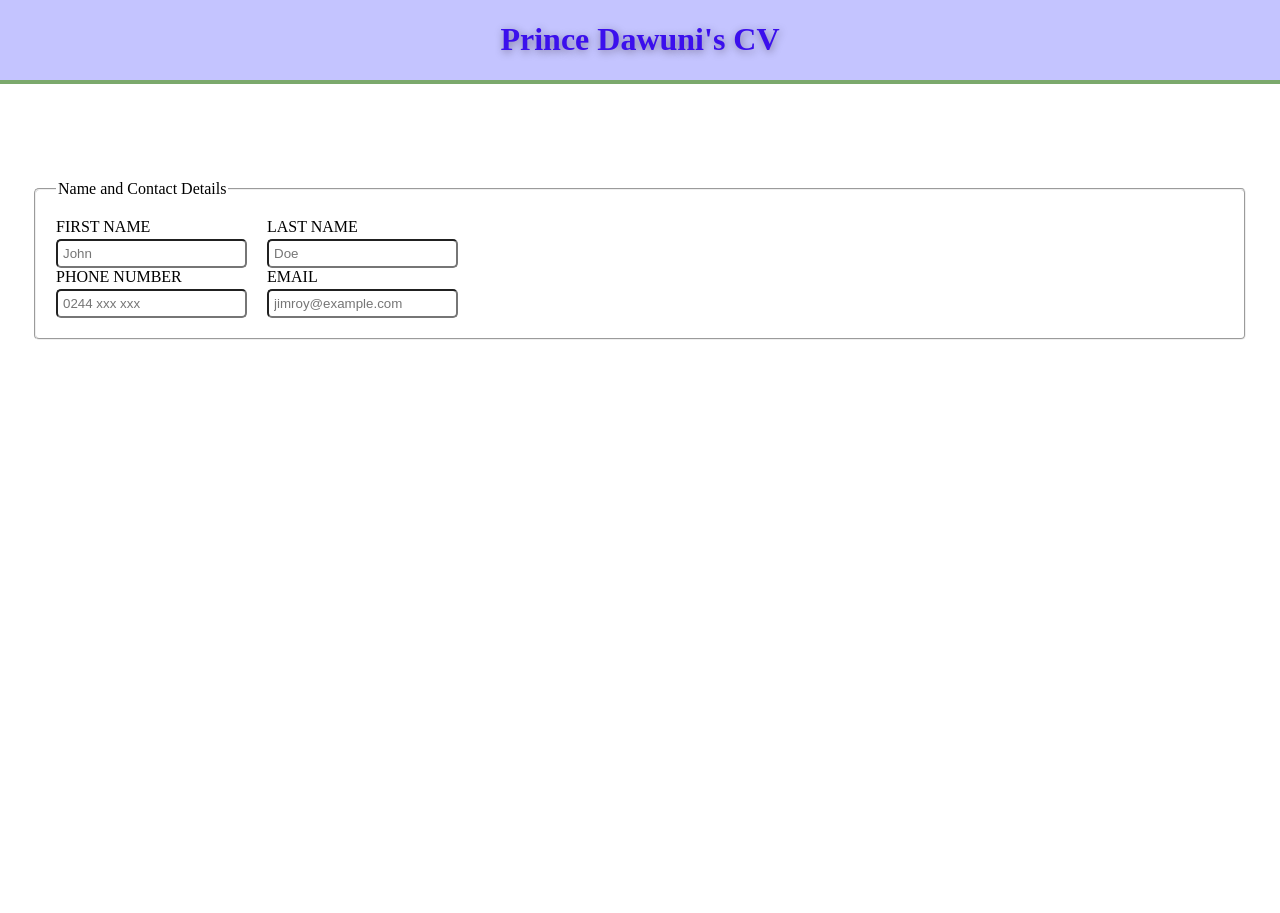
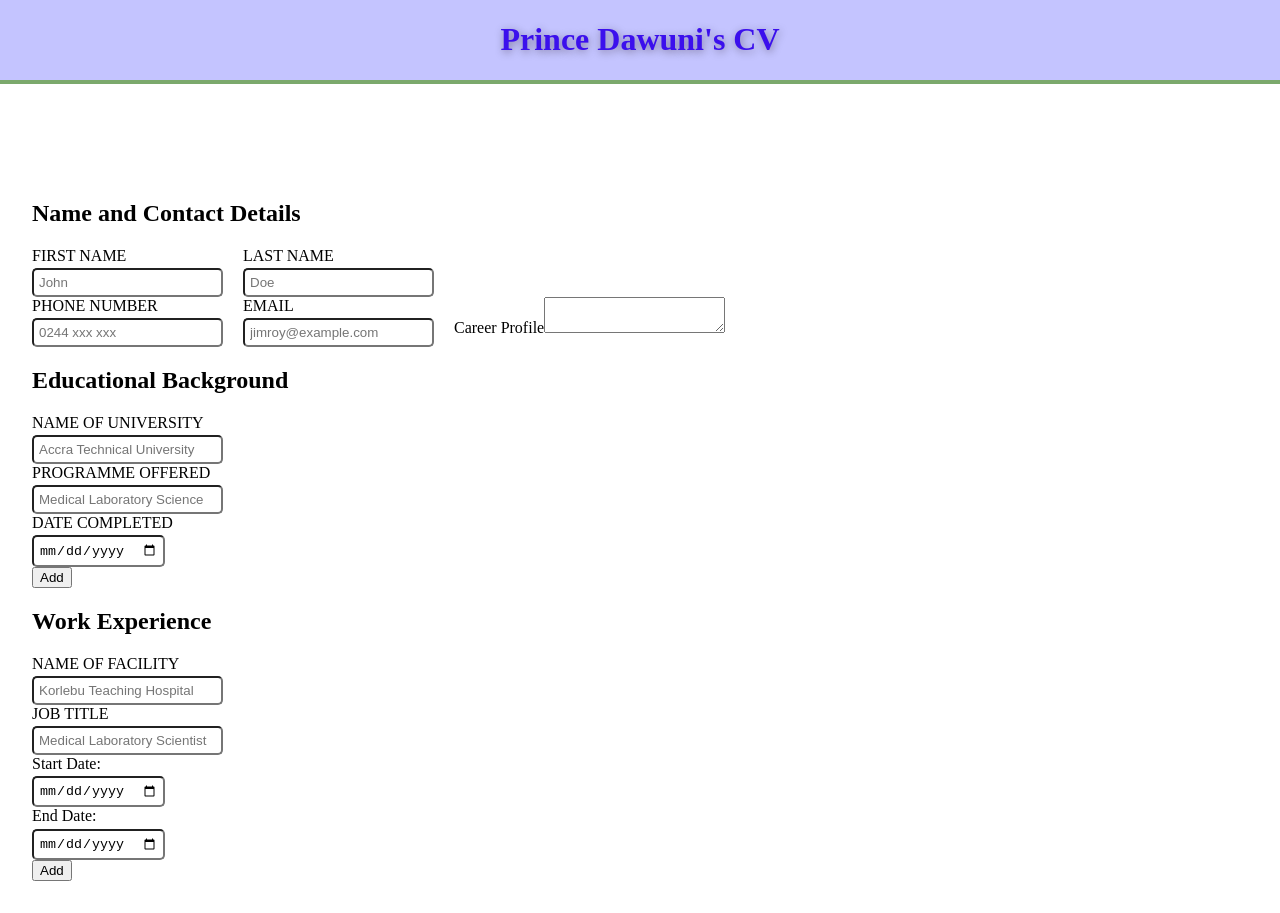
Before and after one commit to Devkass7/CV-APP, a React (Vite) app in the folder cv-app/: page / in a window 1280 px wide. Before the commit the page ends 800 px from the top, so only its background shows below. Built offline with nearby package versions, Linux system fonts and the light colour scheme.

Commit message:
feat(forms): add educational and work experience sections

```diff
--- a/cv-app/src/components/Forms.jsx
+++ b/cv-app/src/components/Forms.jsx
@@ -1,13 +1,15 @@
 import General from "./Forms/General";
+import WorkExperience from "./Forms/WorkExperience";
+import EducationalBackground from "./Forms/Educational";
 
 
 
 export default function Forms(){
     return <form action="">
-       <fieldset>
-        <legend>Name and Contact Details</legend>
          <General />
-       </fieldset>
+         <EducationalBackground />
+         <WorkExperience />
+
 
 
 
--- a/cv-app/src/components/Forms/Educational.jsx
+++ b/cv-app/src/components/Forms/Educational.jsx
@@ -1,5 +1,7 @@
 export default function EducationalBackground(){
     return <>
+
+    <h2>Educational Background</h2>
     <div>
     <label htmlFor="school">NAME OF UNIVERSITY</label>
     <input type="text" id="school" placeholder="Accra Technical University" /></div>
--- a/cv-app/src/components/Forms/General.jsx
+++ b/cv-app/src/components/Forms/General.jsx
@@ -1,6 +1,7 @@
 export default function General() {
   return (
     <>
+      <h2>Name and Contact Details</h2>
       <div className="names">
         <div>
           <label htmlFor="fname">FIRST NAME</label>
@@ -23,6 +24,11 @@ export default function General() {
           <label htmlFor="email">EMAIL</label>
           <input type="email" id="email" placeholder="jimroy@example.com" />
         </div>
+
+        <div>
+          <label htmlFor="profile">Career Profile</label>
+          <textarea name="profile" id="profile"></textarea>
+        </div>
       </div>
     </>
   );
--- a/cv-app/src/components/Forms/WorkExperience.jsx
+++ b/cv-app/src/components/Forms/WorkExperience.jsx
@@ -1,16 +1,22 @@
 export default function WorkExperience(){
     return <>
+
+    <h2>Work Experience</h2>
     <div>
     <label htmlFor="facility">NAME OF FACILITY</label>
     <input type="text" id="facility" placeholder="Korlebu Teaching Hospital" /></div>
 
     <div>
-    <label htmlFor="programme">PROGRAMME OFFERED</label>
-    <input type="text" id="programme" placeholder="Medical Laboratory Science" />
+    <label htmlFor="programme">JOB TITLE</label>
+    <input type="text" id="programme" placeholder="Medical Laboratory Scientist" />
 </div>
 <div>
-    <label htmlFor="date">DATE COMPLETED</label>
-    <input type="date" id="date"/>
+    <label for="start-date">Start Date:</label>
+  <input type="date" id="start-date" name="start-date"></input>
+
+  <label for="end-date">End Date:</label>
+  <input type="date" id="end-date" name="end-date"></input>
+
 </div>
 
 <div><button>Add</button></div>
--- a/cv-app/src/styles.css
+++ b/cv-app/src/styles.css
@@ -41,8 +41,3 @@ form{
     display: flex;
     gap:20px
 }
-
-fieldset{
-    padding: 20px;
-    border-radius: 5px;
-}
```
